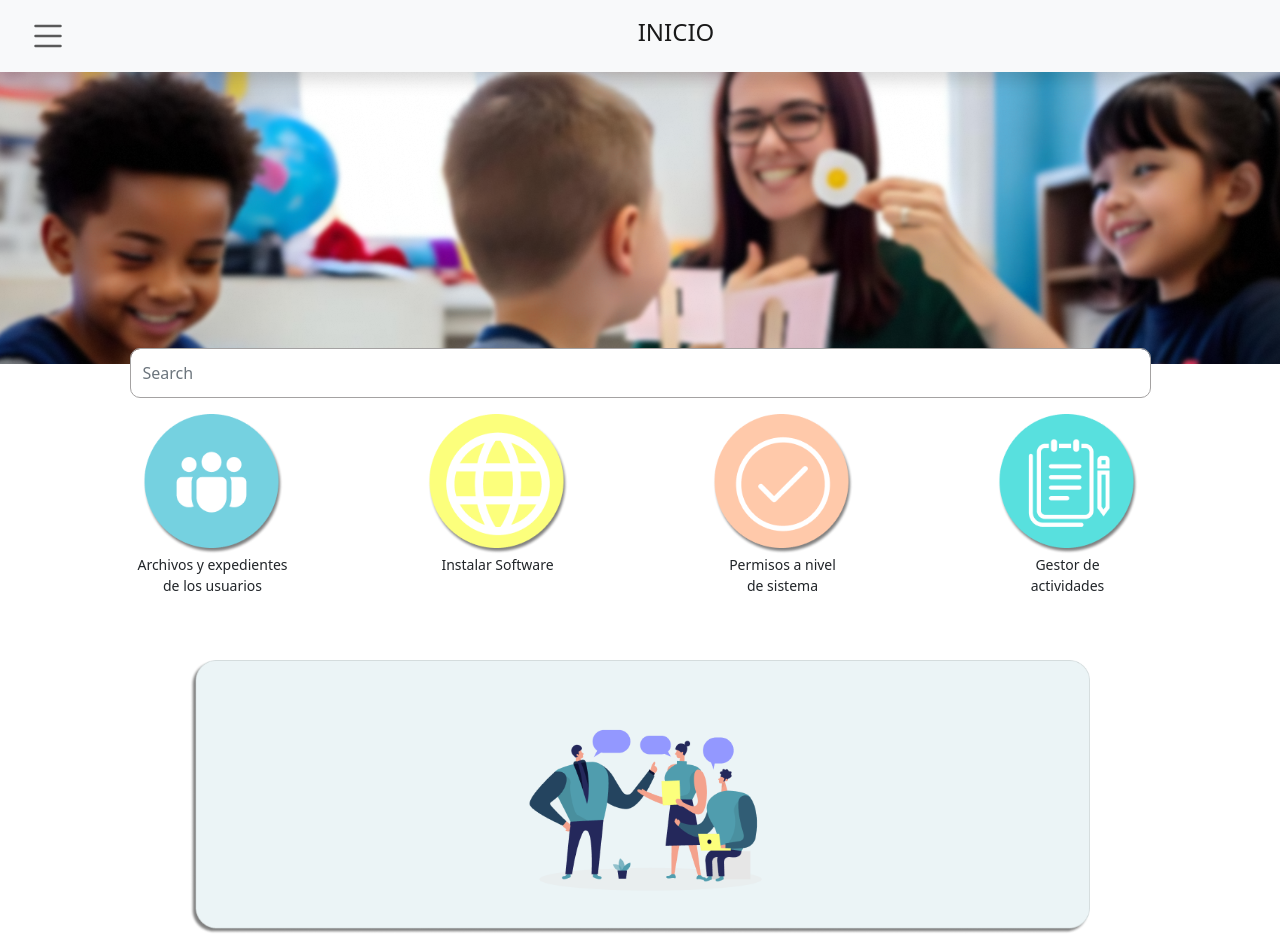
After one commit to dvBelenMG/SystemAt, a PHP site: page /dashboardA.php in a window 1280 px wide. The commit adds this page. Run offline with PHP 8.4, Linux system fonts and the light colour scheme.

Commit message:
dashboards de Admin,Paciente y Especialista listos (solo fronted)

```diff
--- /dev/null
+++ b/dashboardA.php
@@ -0,0 +1,67 @@
+<!DOCTYPE html>
+<html lang="en">
+
+<head>
+    <meta charset="UTF-8">
+    <meta name="viewport" content="width=device-width, initial-scale=1.0">
+    <link rel="stylesheet" href="css/bootstrap.min.css">
+    <link rel="stylesheet" href="css/dash1.css">
+    <title>Document</title>
+</head>
+
+<body>
+    <?php include 'process\menu1.php'; ?>
+    <nav class="navbar navbar-light bg-light shadow">
+        <div class="container-fluid">
+            <a class="icon nav-link active" data-bs-toggle="offcanvas" href="#offcanvasMenu" role="button">
+                <img src="img/list.svg" width="40px" alt="">
+            </a>
+            <a class="navbar-brand mx-auto" href="#">
+                <h4>INICIO</h4>
+            </a>
+        </div>
+    </nav>
+
+    <!--img de encabezado-->
+    <img src="img/terapia.png" class="encabezado img-fluid w-100" alt="...">
+
+    <div class="container">
+        <!--barra de busqueda-->
+        <div class="row justify-content-center mt-n5">
+            <div class="col-sm-11 col-md-11 col-md-11">
+                <input class="form-control me-2" type="search" placeholder="Search" aria-label="Search">
+            </div>
+        </div>
+
+        <!--apartados del dashboard-->
+        <div class="row mt-3">
+            <div class="col-3 text-center">
+                <img src="img/peoples.png" width="140px" class="img-fluid" alt="...">
+                <p class="small">Archivos y expedientes<br>de los usuarios</p>
+            </div>
+            <div class="col-3 text-center">
+                <img src="img/InSo.png" width="140px" class="img-fluid" alt="...">
+                <p class="small">Instalar Software</p>
+            </div>
+            <div class="col-3 text-center">
+                <img src="img/PerSis.png" width="140px" class="img-fluid" alt="...">
+                <p class="small">Permisos a nivel<br>de sistema</p>
+            </div>
+            <div class="col-3 text-center">
+                <img src="img/notebook.png" width="140px" class="img-fluid" alt="...">
+                <p class="small">Gestor de<br>actividades</p>
+            </div>
+        </div>
+
+        <div class="row mt-5 text-center ">
+            <div class="col-sm-12 col-md-12 col-lg 12">
+                <img src="img/cyp.png" width="900px" class="img-fluid" alt="...">
+            </div>
+        </div>
+    </div>
+
+    <script src="js\bootstrap.bundle.min.js"></script>
+
+</body>
+
+</html>
--- a/dashboardE.php
+++ b/dashboardE.php
@@ -21,7 +21,7 @@
 </nav>
 
 <!--img de encabezado-->
-<img src="img/terapia.png" class="encabezado img-fluid" alt="...">
+<img src="img/terapia.png" class="encabezado img-fluid w-100" alt="...">
 
 <div class="container">
     <!--barra de busqueda-->
```
Also changed, not shown: dashboardP.php (added, +59 -0 lines).
